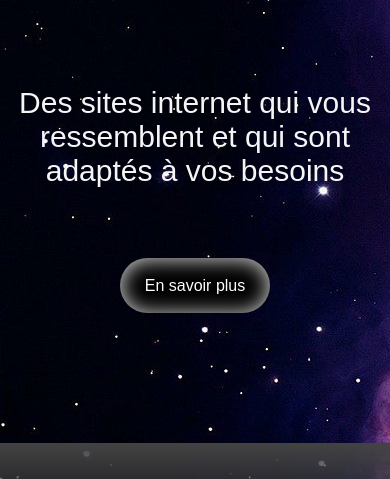
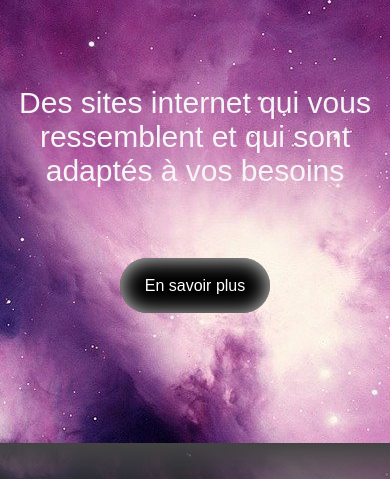
Before and after one commit to justine1410/fidweb, a website: page index.html in a window 390 px wide. Shown: the part 381-860 px from the top of the page. Drawn offline with Linux system fonts and the light colour scheme.

Commit message:
fond mobile

```diff
--- a/sass/_settings.scss
+++ b/sass/_settings.scss
@@ -60,6 +60,11 @@ body {
       min-width: 100%;
       min-height: 0;
       z-index: -1;
+    }
+    @media screen and (min-width:320px) and (max-width:750px){
+      .fond{
+        transform: translate(-25%);
+      }
     }
     height: 100vh;
     color: $color-2;
```
Also changed, not shown: css/style.css, 1 other file.
